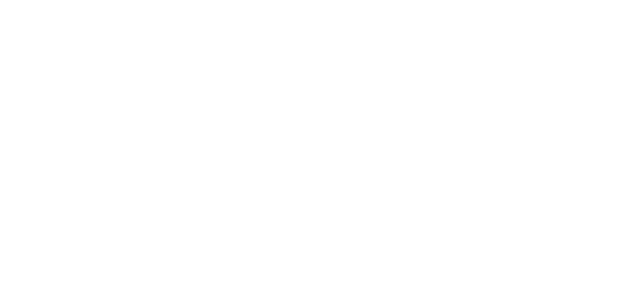
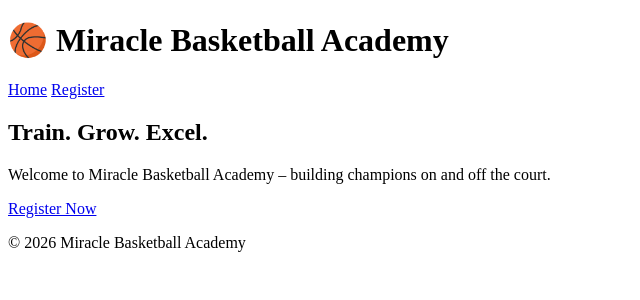
Before and after one commit to mccalsta/mballregistry, a Flask app: page / in a window 1280 px wide. Before the commit the part shown is empty. Shown: the top 300 px of the page, without its empty margins (0-640 px from the left). Run offline with Flask 3, Linux system fonts and the light colour scheme.

Commit message:
Add home page template with hero section

```diff
--- a/templates/home.html
+++ b/templates/home.html
@@ -1 +1,10 @@
-<HOME_HTML>
+{% extends "base.html" %}
+
+{% block content %}
+<section class="hero">
+    <h2>Train. Grow. Excel.</h2>
+    <p>Welcome to Miracle Basketball Academy – building champions on and off the court.</p>
+
+    <a href="{{ url_for('register') }}" class="btn">Register Now</a>
+</section>
+{% endblock %}
```
